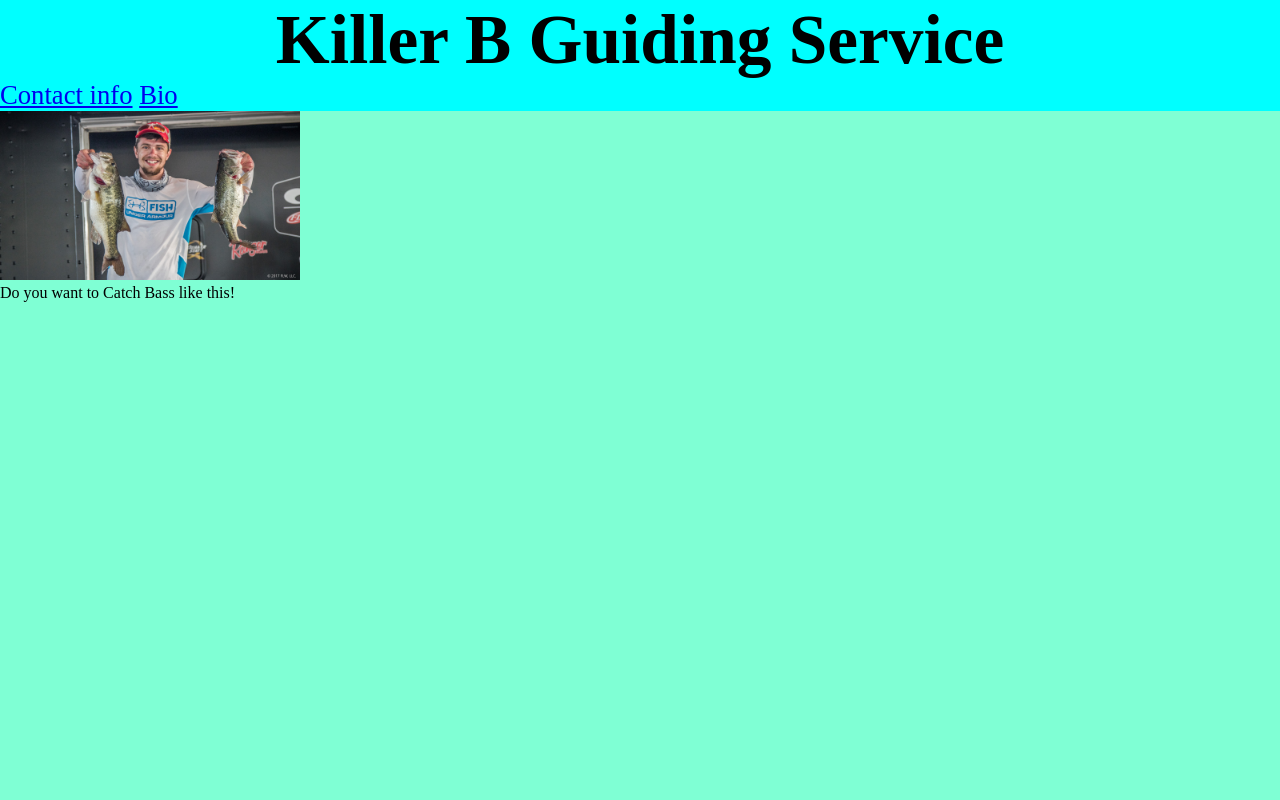
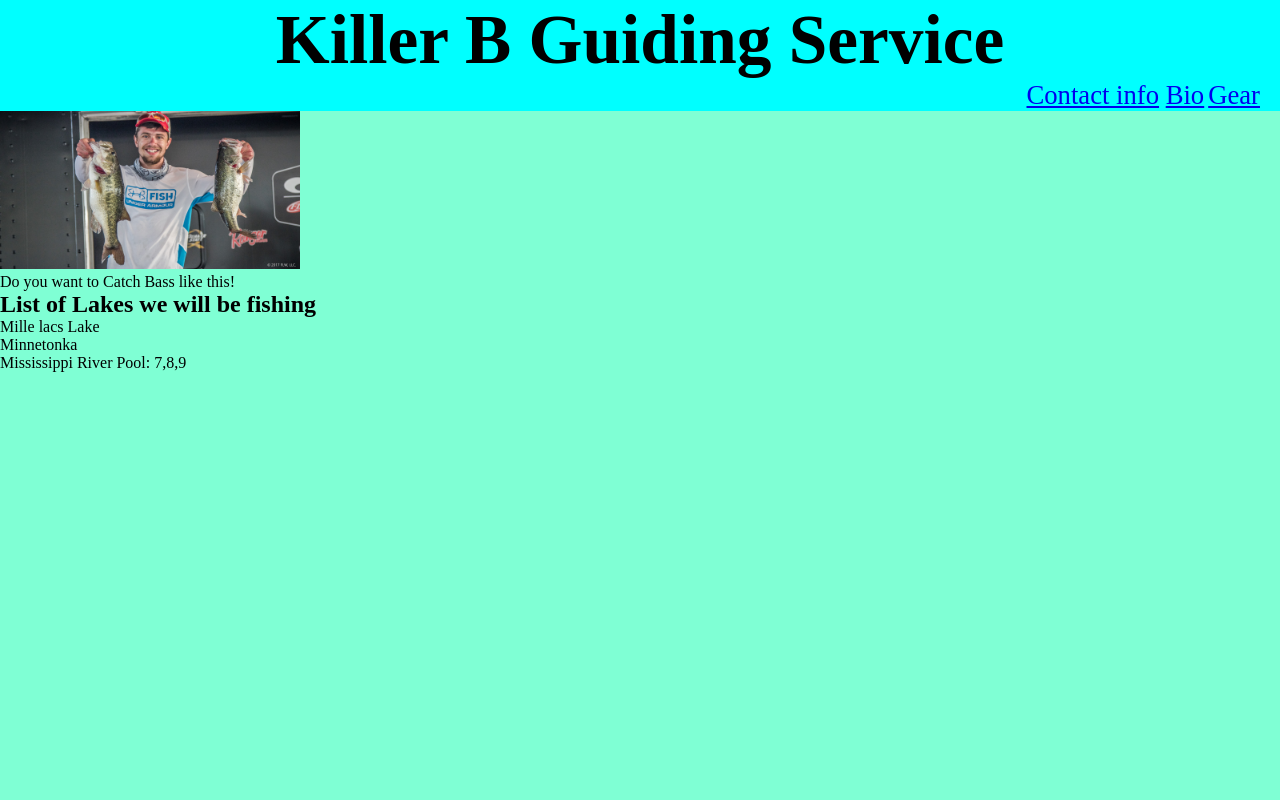
Before and after one commit to abrand93/Mini-Project, a plain HTML site: page index.html in a window 1280 px wide. Shown: the top 800 px of the page. Drawn offline with Linux system fonts and the light colour scheme.

Commit message:
Position update

```diff
--- a/assets/style.css
+++ b/assets/style.css
@@ -4,30 +4,47 @@
 }
 header{
     background-color:aqua;
-
-
-
-
-}
+    position:fixed;
+    text-align:center;
+    top:0;
+    Width:100%;
+  }
 H1{
     text-align:center;
     font-size: 52pt;
 
 }
+#links {
+    text-align:right;
+    margin-right:20px
 
-li {
+}
+
+.li-1 {
     display:inline;
     font-size: 20pt;
-    word-spacing:
+    text-align: right;
 
 
 
 
 }
 
-Body{
-    background-color:aquamarine;
+body {
+ position: relative;
+   background-color:aquamarine;
+  top:100px;
+
+
+
+
 }
+
 footer{
     background-color:salmon;
+    Margin-top: 1000px;
 }
+img {
+
+
+}
--- a/index.html
+++ b/index.html
@@ -9,17 +9,29 @@
 <header id="header">
     <H1 class="text">Killer B Guiding Service</H1>
     <ul id="links">
-     <li><a href="./contact-form.html"> Contact info</a> </li>
-     <li><a href="https://majorleaguefishing.com/anglers/andrew-brandstrom-473020/">Bio</a></li>
+     <li class="li-1"><a href="./contact-form.html"> Contact info</a> </li>
+     <li class="li-1"><a href="https://majorleaguefishing.com/anglers/andrew-brandstrom-473020/">Bio</a></li>
+     <li class="li-1"><a href="https://www.tacklewarehouse.com/">Gear</a></li>
 
     </ul>
 </header>
 
 <body id="body-1">
+
+
     <figure>
     <img id="photo" src="assets/photo of me.jpg" atl="Photo-of-me" hieght="300" width="300">
     <figcaption>Do you want to Catch Bass like this!</figcaption>
 </figure>
+
+
+    <h2 class="text">List of Lakes we will be fishing</h2>
+    <ul>
+        <li>Mille lacs Lake</li>
+        <li>Minnetonka</li>
+        <li>Mississippi River Pool: 7,8,9</li>
+    </ul>
+
 
 
 
@@ -34,6 +46,8 @@
 </body>
 
 <footer id="footer">
+    <p class="text p-footer">Thank you for checking out my sight page!</p>
+    <P class="text p-footer">Follow on instagram @Killer_B_Fishing</P>
 
 
 
```
